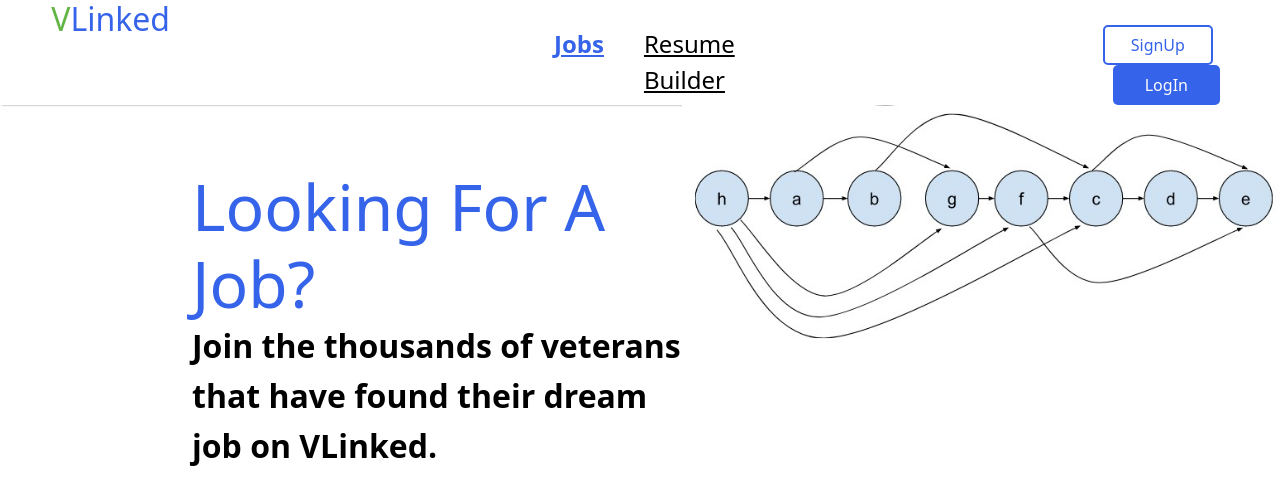
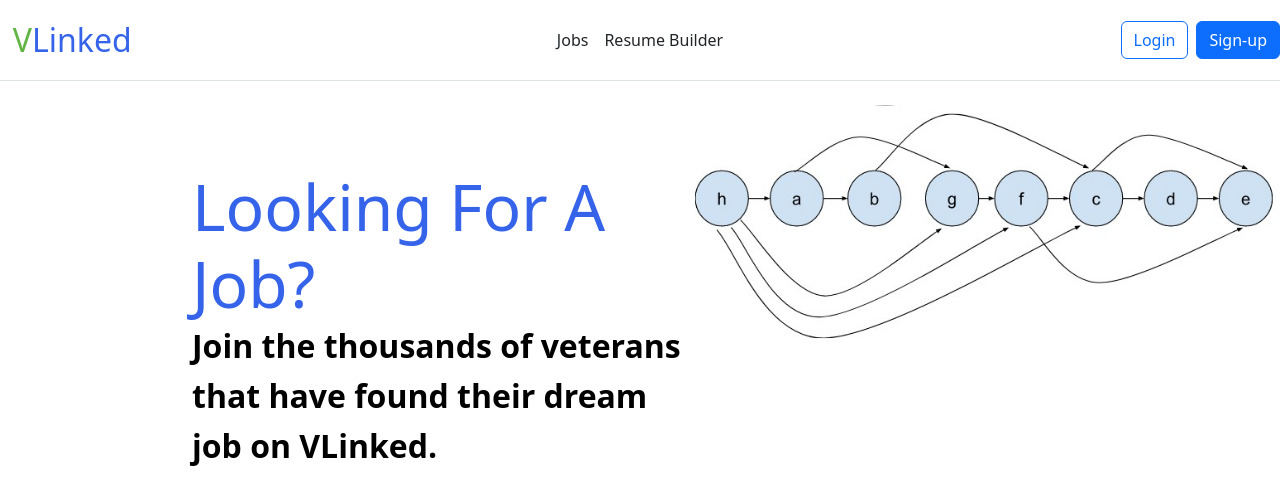
Before and after one commit to Mxr170000/VLinked-Project, an Angular app: page / in a window 1280 px wide. Shown: the top 504 px of the page. Built offline with nearby package versions, Linux system fonts and the light colour scheme.

Commit message:
Added bootstrap for header

```diff
--- a/src/app/initial-screen/initial-screen.component.html
+++ b/src/app/initial-screen/initial-screen.component.html
@@ -1,13 +1,45 @@
-<div class="header">
-    <h1 class="trade-mark-green"> V </h1>
-    <h1 class="trade-mark-blue"> Linked </h1>
+<!-- <div class="header vh-100 d-flex justify-content-center align-items-center">
+    <div class="col-md-4 p-5 shadow-sm border rounded-3">
+        <div class="mb-3">
+            <h1><span class="trade-mark-green"> V </span><span class="trade-mark-blue"> Linked </span></h1>
+
+        </div>
+    </div>
+    <div class="mt-3">
+        <div class="row container">
+            <div>
+                <a routerLink="/login"><button class="signup" > SignUp </button></a>
+            </div>
+            <div>
+                <a routerLink="/signup"><button class="login" > LogIn </button></a>
+            </div>
+        </div>
+    <p class="mb-0  text-center">Don't have an account? <a href="signup.html"
+            class="text-primary fw-bold">Sign
+            Up</a></p>
+    </div>
+
+
     <a class="jobs-link"> Jobs </a>
     <a class="resume-link"> Resume Builder </a>
-    <nav class="button-location">
-        <a routerLink="/login"><button class="signup" > SignUp </button></a>
-        <a routerLink="/signup"><button class="login" > LogIn </button></a>
-    </nav>
-</div>
+
+</div> -->
+<header class="d-flex flex-wrap align-items-center justify-content-center justify-content-md-between py-3 mb-4 border-bottom">
+
+      <a href="/" class="d-flex align-items-center col-md-3 mb-2 mb-md-0 text-dark text-decoration-none">
+        <span class="trade-mark-green"> V </span><span class="trade-mark-blue"> Linked </span>
+      </a>
+
+      <ul class="nav col-12 col-md-auto mb-2 justify-content-center mb-md-0">
+        <li><a href="#" class="nav-link px-2 link-dark">Jobs</a></li>
+        <li><a href="#" class="nav-link px-2 link-dark">Resume Builder</a></li>
+      </ul>
+
+      <div class="col-md-3 text-end">
+        <button routerLink="/login" type="button" class="btn btn-outline-primary me-2">Login</button>
+        <button routerLink="/signup" type="button" class="btn btn-primary">Sign-up</button>
+      </div>
+    </header>
 <div class="body">
     <div class="text-side">
         <h1 class="top-text"> Looking For A Job? </h1>
@@ -19,4 +51,4 @@
 
 </div>
 
-<router-outlet></router-outlet>
+<!-- <router-outlet></router-outlet> -->
```
Also changed, not shown: src/app/create-account-screen/create-account-screen.component.html (indentation only).
